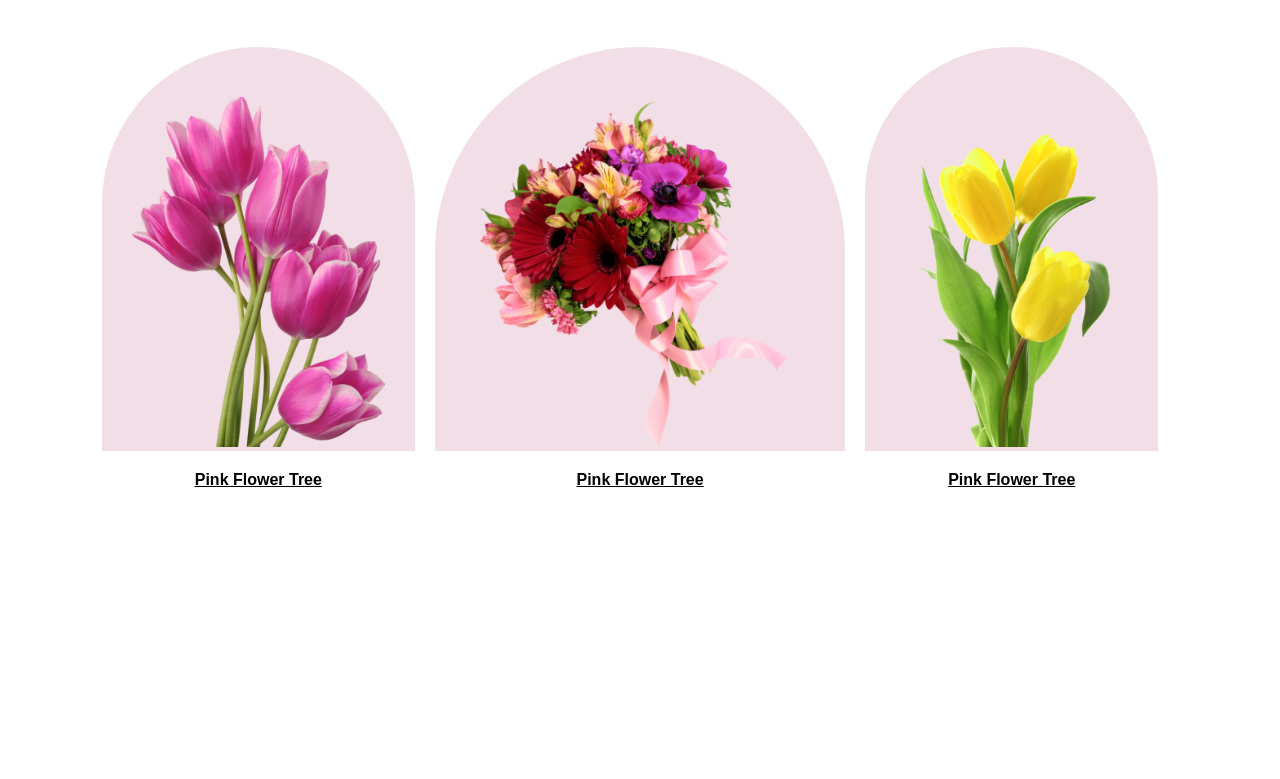
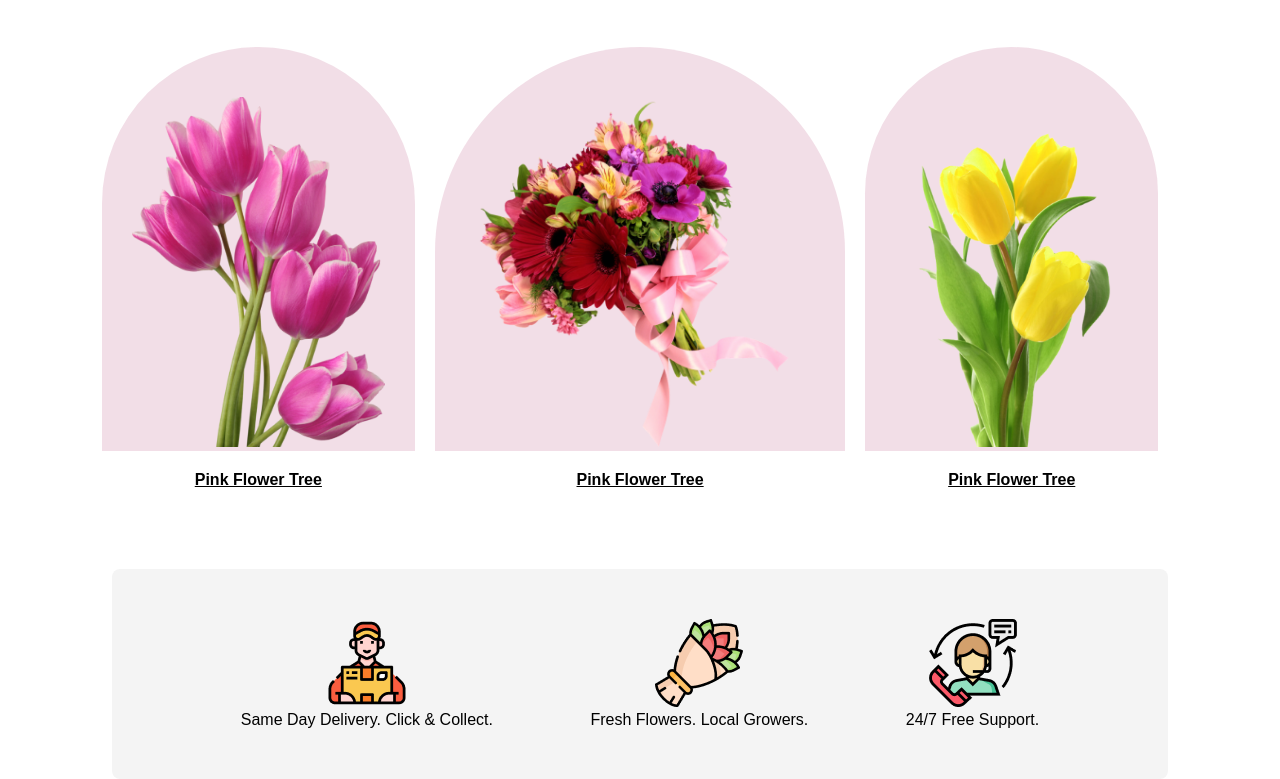
Before and after one commit to coderhalima/flower-shop-website, a plain HTML site: page index.html in a window 1280 px wide. Shown: the part 983-1762 px from the top of the page. Before the commit the page ends 1552 px from the top, so only its background shows below. Drawn offline with Linux system fonts and the light colour scheme; a web font is replaced by a local one.

Commit message:
added shop advantage

```diff
--- a/index.html
+++ b/index.html
@@ -49,6 +49,23 @@
 
         </div>
     </section>
+
+    <section>
+        <div class="shop-advantage-container">
+            <div class="advantage">
+                <img src="./images/Group 57.png" alt="">
+                <p>Same Day Delivery. Click & Collect.</p>
+            </div>
+            <div class="advantage">
+                <img src="./images/Group 58.png" alt="">
+                <p>Fresh Flowers. Local Growers.</p>
+            </div>
+            <div class="advantage">
+                <img src="./images/Group 59.png" alt="">
+                <p>24/7 Free Support.</p>
+            </div>
+        </div>
+    </section>
     </main>
     <footer></footer>
 </body>
--- a/styles/style.css
+++ b/styles/style.css
@@ -6,12 +6,14 @@
 body {
     font-family: 'Laila', sans-serif;
 }
-.title{
+
+.title {
     font-size: 35px;
     font-weight: 600;
     color: #272727;
 }
-.description{
+
+.description {
     color: #424141;
     font-size: 18px;
     font-weight: 400;
@@ -21,6 +23,7 @@ body {
     text-align: center;
 
 }
+
 /* This Banner Section */
 .banner-container {
     display: flex;
@@ -41,7 +44,8 @@ body {
     font-weight: 700;
     line-height: 1.4em;
 }
-.banner-description{
+
+.banner-description {
     color: #424141;
     font-size: 18px;
     font-weight: 400;
@@ -49,7 +53,7 @@ line-height: 30px;
     margin: 10px 0;
 }
 
-.btn{
+.btn {
     padding: 20px 40px;
     background-color: #E55473;
     border-radius: 8px;
@@ -58,33 +62,52 @@ margin: 10px 0;
 }
 
 /* This is Featured Section */
-.featured{
+.featured {
     padding: 80px;
     text-align: center;
 }
-.featured-container{
+
+.featured-container {
     display: flex;
     justify-content: center;
     align-items: center;
     margin-top: 50px;
 }
-.flower-wrap{
+
+.flower-wrap {
     border-radius: 300px 300px 0px 0px;
     background-color: rgba(167, 33, 98, 0.15);
     padding: 50px 30px 0;
 
 }
-.featured-flower{
+
+.featured-flower {
     margin-right: 20px;
 }
-.flower{
+
+.flower {
     width: auto;
     height: 350px;
 
 
 }
-.flower-caption{
+
+.flower-caption {
     text-align: center;
     text-decoration: underline;
     margin-top: 20px;
 }
+
+/* This is Shop Advantages */
+.shop-advantage-container {
+    display: flex;
+    justify-content: space-around;
+    align-items: center;
+    border-radius: 8px;
+    background-color: rgba(39, 39, 39, 0.05);
+    width: 70%;
+    margin: 0 auto;
+    padding: 50px 80px;
+    text-align: center;
+
+}
```
Lines whose indentation alone changed are shown as unchanged.
